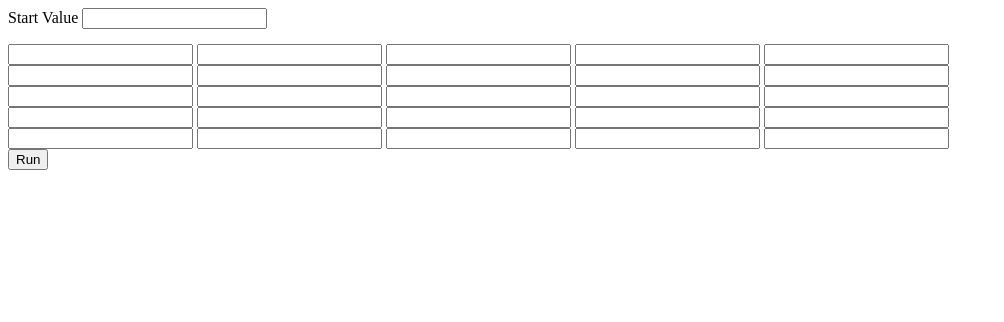
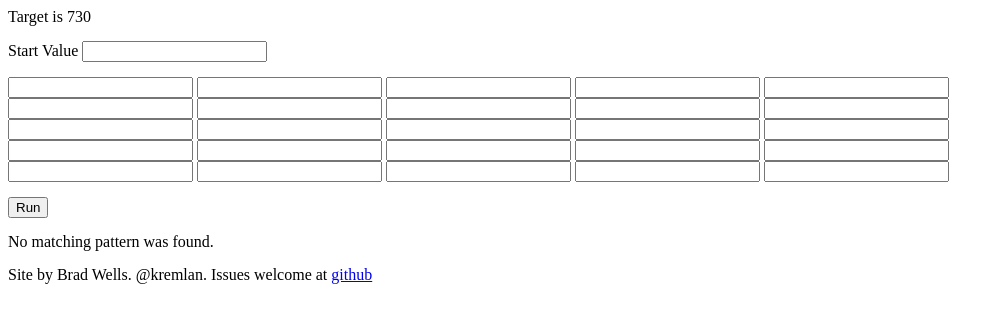
Before and after one commit to bwells/seva-engine, a plain HTML site: page index.html in a window 1280 px wide. Both pictures are taken after a click on the button "Run". Shown: the whole page, without its empty margins (0-1004 px from the left). Drawn offline with Linux system fonts and the light colour scheme.

Commit message:
Improvements to layout and adds error messages.

```diff
--- a/index.html
+++ b/index.html
@@ -1,9 +1,12 @@
-<div style="margin-bottom: 15px;">
+<div>
+    <span>Target is 730</span>
+</div>
+<div class="container">
     <label for="start">Start Value</label>
     <input id="start"/>
 </div>
 
-<div>
+<div class="container">
     <div>
         <input id="1" class="node"></input>
         <input id="2" class="node"></input>
@@ -41,41 +44,25 @@
     </div>
 </div>
 
-<div>
+<div class="container">
     <button type="button" id="run" onclick="onClick()">Run</button>
+</div>
+
+<div class="container">
+    <span id="errors"></span>
+</div>
+
+
+<div class="container" id="footer">
+    Site by Brad Wells. @kremlan. Issues welcome at <a href="https://github.com/bwells/seva-engine/issues/new">github</a>
 </div>
 
 <script>
 
     var button = document.getElementById('run');
+    var errors = document.getElementById('errors');
 
-    // var value1 = document.getElementById(1);
-    // var value2 = document.getElementById(2);
-    // var value3 = document.getElementById(3);
-    // var value4 = document.getElementById(4);
-    // var value5 = document.getElementById(5);
-    // var value6 = document.getElementById(6);
-    // var value7 = document.getElementById(7);
-    // var value8 = document.getElementById(8);
-    // var value9 = document.getElementById(9);
-    // var value10 = document.getElementById(10);
-    // var value11 = document.getElementById(11);
-    // var value12 = document.getElementById(12);
-    // var value13 = document.getElementById(13);
-    // var value14 = document.getElementById(14);
-    // var value15 = document.getElementById(15);
-    // var value16 = document.getElementById(16);
-    // var value17 = document.getElementById(17);
-    // var value18 = document.getElementById(18);
-    // var value19 = document.getElementById(19);
-    // var value20 = document.getElementById(20);
-    // var value21 = document.getElementById(21);
-    // var value22 = document.getElementById(22);
-    // var value23 = document.getElementById(23);
-    // var value24 = document.getElementById(24);
-    // var value25 = document.getElementById(25);
-
-    var target = 65;
+    var target = 730;
     var nodes = document.getElementsByClassName('node');
 
     function findPath() {
@@ -96,7 +83,6 @@
                             var selected = row0[col0] + row1[col1] + row2[col2] + row3[col3] + row4[col4];
                             total = start + selected;
                             if (total == target) {
-                                console.log('found it!')
                                 return [col0, col1, col2, col3, col4];
                             }
                         }
@@ -105,16 +91,20 @@
             }
         }
 
-        console.log('failure');
-        return []
+        return [];
     }
 
     function onClick() {
+        clearBorders();
+        errors.innerText = ""
+
         var path = findPath();
 
-        for (var i=0; i<nodes.length; i++) {
-            nodes[i].style.borderColor = "";
+        if (path.length == 0) {
+            errors.innerText = "No matching pattern was found."
         }
+
+
 
         if (path.length > 0) {
             nodes[path[0]].style.borderColor = "red";
@@ -125,12 +115,16 @@
         }
     }
 
+    function clearBorders() {
+        for (var i=0; i<nodes.length; i++) {
+            nodes[i].style.borderColor = "";
+        }
+    }
+
 </script>
 
 <style>
-
-    .selectedNode {
-        border: 1px solid red;
-    }
-
+.container {
+    margin-top: 15px;
+}
 </style>
```
